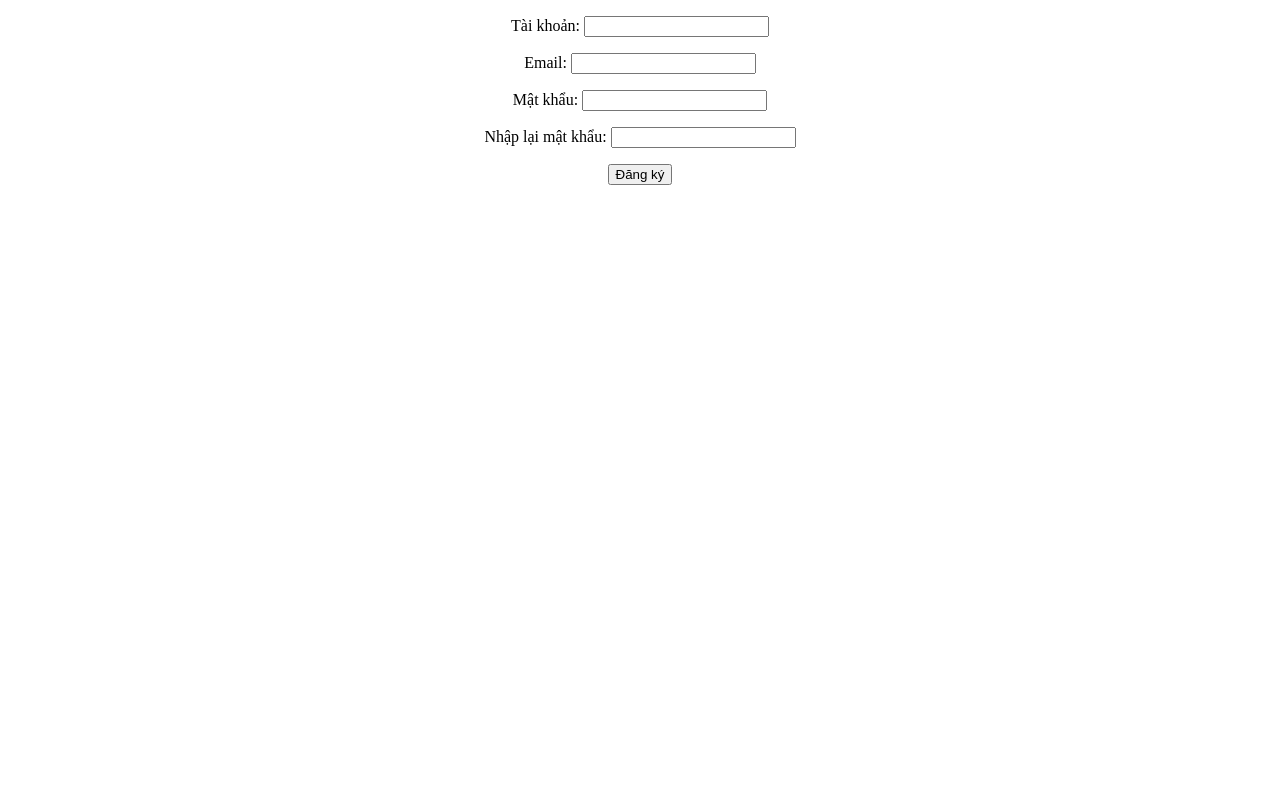
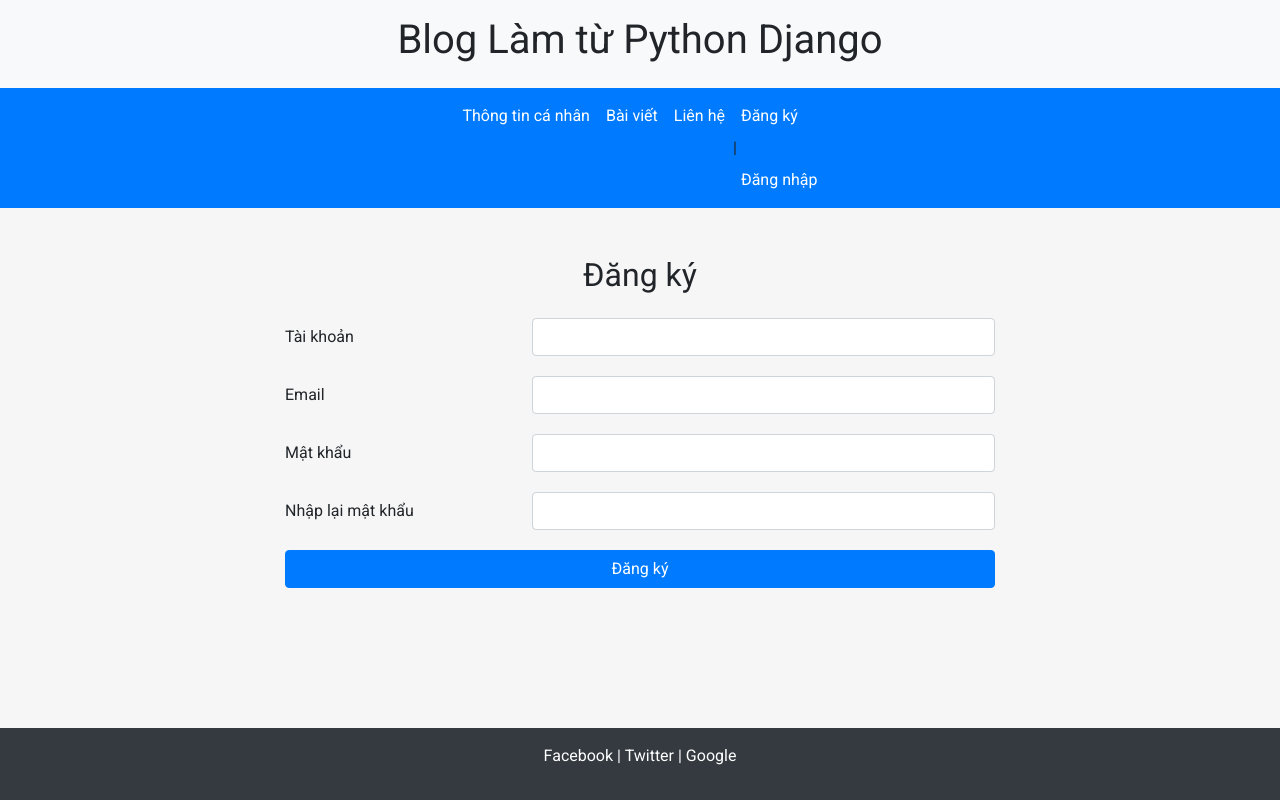
Before and after one commit to ducanh0208/django, a Django app: page /register/ in a window 1280 px wide. Run offline with Django 4.2, Linux system fonts and the light colour scheme; some libraries are stand-ins or nearby versions.

Commit message:
Login form

```diff
--- a/home/templates/pages/base.html
+++ b/home/templates/pages/base.html
@@ -18,47 +18,46 @@
       font-family: 'Roboto', sans-serif;
     }
     .navbar {
-      background-color: #007bff; /* Example blue background color */
-      margin-bottom: 30px;
+      background-color: #007bff;
     }
-    .navbar .navbar-nav {
-      margin: 0 auto;
-      table-layout: fixed;
-    }
-    .navbar .nav-item {
-      text-align: center;
-    }
-    .navbar .nav-link {
-      color: white !important; /* Example light text color */
+    .navbar .navbar-nav .nav-link {
+      color: white !important;
     }
     .footer {
-      position: absolute;
-      bottom: 0;
-      width: 100%;
-      background-color: #343a40; /* Example dark color for footer */
-      color: white; /* Example light text color for footer */
+      background-color: #343a40;
+      color: white;
+      padding: 1rem;
+    }
+    .footer a {
+      color: white;
     }
   </style>
 </head>
-<body class="d-flex flex-column">
+<body class="d-flex flex-column min-vh-100">
+
   <header class="bg-light text-center py-3">
     <h1>Blog Làm từ Python Django</h1>
   </header>
 
-  <nav class="navbar navbar-expand-md navbar-dark">
-    <div class="container-fluid">
-      <button class="navbar-toggler" type="button" data-toggle="collapse" data-target="#navbarNav">
-        <span class="navbar-toggler-icon"></span>
-      </button>
-      <div class="collapse navbar-collapse" id="navbarNav">
+  <nav class="navbar navbar-expand-md navbar-dark bg-primary">
+    <div class="container">
+      <div class="collapse navbar-collapse justify-content-center" id="navbarNav">
         <ul class="navbar-nav">
           <li class="nav-item"><a class="nav-link" href="/">Thông tin cá nhân</a></li>
           <li class="nav-item"><a class="nav-link" href="/blog">Bài viết</a></li>
           <li class="nav-item"><a class="nav-link" href="/contact/">Liên hệ</a></li>
+          <li class="nav-item">
+            {% if user.username %}
+              <a href="{% url 'logout' %}" class="nav-link">Đăng xuất</a>
+            {% else %}
+              <a href="{% url 'register' %}" class="nav-link">Đăng ký</a> | <a href="{% url 'login' %}" class="nav-link">Đăng nhập</a>
+            {% endif %}
+          </li>
         </ul>
       </div>
     </div>
   </nav>
+
 
   <main class="flex-grow-1">
     <div class="container">
@@ -66,14 +65,14 @@
     </div>
   </main>
 
-  <footer class="footer py-3">
-    <div class="container-fluid text-center">
-      <p>
-        <a href="#">Facebook</a> | <a href="#">Twitter</a> | <a href="#">Google</a>
-      </p>
-    </div>
+  <footer class="footer text-center">
+    <p>
+      <a href="#">Facebook</a> | <a href="#">Twitter</a> | <a href="#">Google</a>
+    </p>
   </footer>
 
-  <script src="https://stackpath.bootstrapcdn.com/bootstrap/4.5.2/js/bootstrap.bundle.min.js"></script>
+  <script src="https://code.jquery.com/jquery-3.5.1.slim.min.js"></script>
+  <script src="https://cdn.jsdelivr.net/npm/@popperjs/core@2.9.3/dist/umd/popper.min.js"></script>
+  <script src="https://stackpath.bootstrapcdn.com/bootstrap/4.5.2/js/bootstrap.min.js"></script>
 </body>
 </html>
--- a/home/templates/pages/register.html
+++ b/home/templates/pages/register.html
@@ -1,18 +1,31 @@
-<!DOCTYPE html>
-<html lang="en">
-<head>
-    <meta charset="UTF-8">
-    <meta name="viewport" content="width=device-width, initial-scale=1.0">
-    <meta http-equiv="X-UA-Compatible" content="ie=edge">
-    <title>Document</title>
-</head>
-<body>
-    <center>
-        <form action="." method="POST">
-            {% csrf_token %}
-            {{form.as_p}}
-            <input type="submit" value="Đăng ký"/>
-        </form>
-    </center>
-</body>
-</html>
+{% extends "pages/base.html" %}
+
+{% block title %}Đăng kí{% endblock %}
+
+{% block content %}
+<div class="container mt-5">
+    <div class="row justify-content-center">
+        <div class="col-md-8">
+            <h2 class="text-center mb-4">Đăng ký</h2>
+            <form action="." method="POST">
+                {% csrf_token %}
+                <div class="form-group">
+                    {{ form.non_field_errors }}
+                </div>
+                {% for field in form %}
+                    <div class="form-group row">
+                        <label for="{{ field.id_for_label }}" class="col-sm-4 col-form-label">{{ field.label }}</label>
+                        <div class="col-sm-8">
+                            <input type="{{ field.type }}" name="{{ field.name }}" id="{{ field.id_for_label }}"
+                                   class="form-control" />
+                            {{ field.errors }}
+                            <small class="form-text text-muted">{{ field.help_text }}</small>
+                        </div>
+                    </div>
+                {% endfor %}
+                <button type="submit" class="btn btn-primary btn-block">Đăng ký</button>
+            </form>
+        </div>
+    </div>
+</div>
+{% endblock %}
--- a/home/urls.py
+++ b/home/urls.py
@@ -1,9 +1,11 @@
 from django.urls import path
 from . import views
+from django.contrib.auth import views as auth_views
 
 urlpatterns = [
    path('', views.index),
-   path('contact/', views.contact),
    path('contact/', views.contact, name='contact'),
    path('register/', views.register, name="register"),
+   path('login/',auth_views.LoginView.as_view(template_name="pages/login.html"), name="login"),
+   path('logout/',auth_views.LogoutView.as_view(next_page='/'),name='logout'),
 ]
```
Also changed, not shown: home/templates/pages/login.html (added, +16 -0 lines), db.sqlite3.
